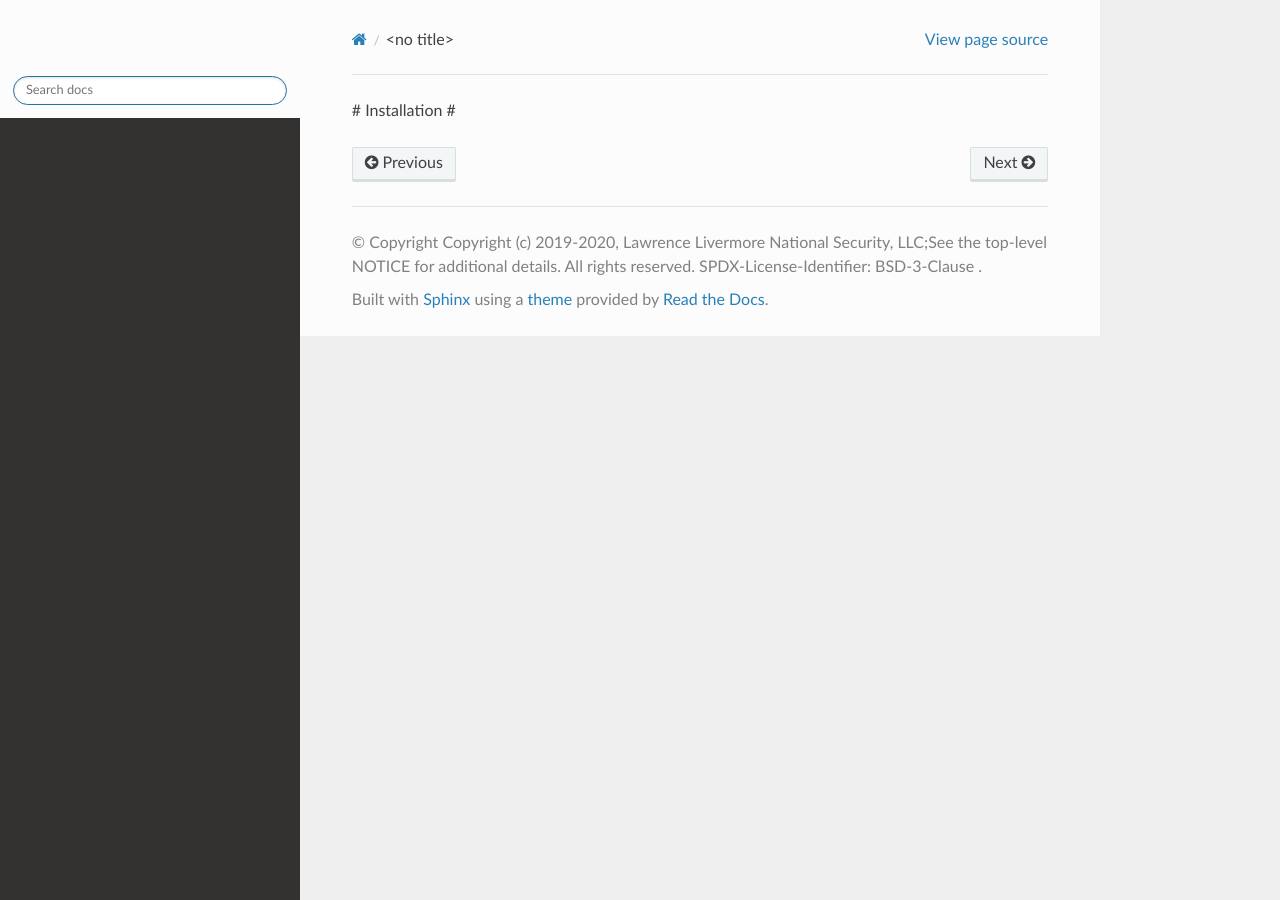
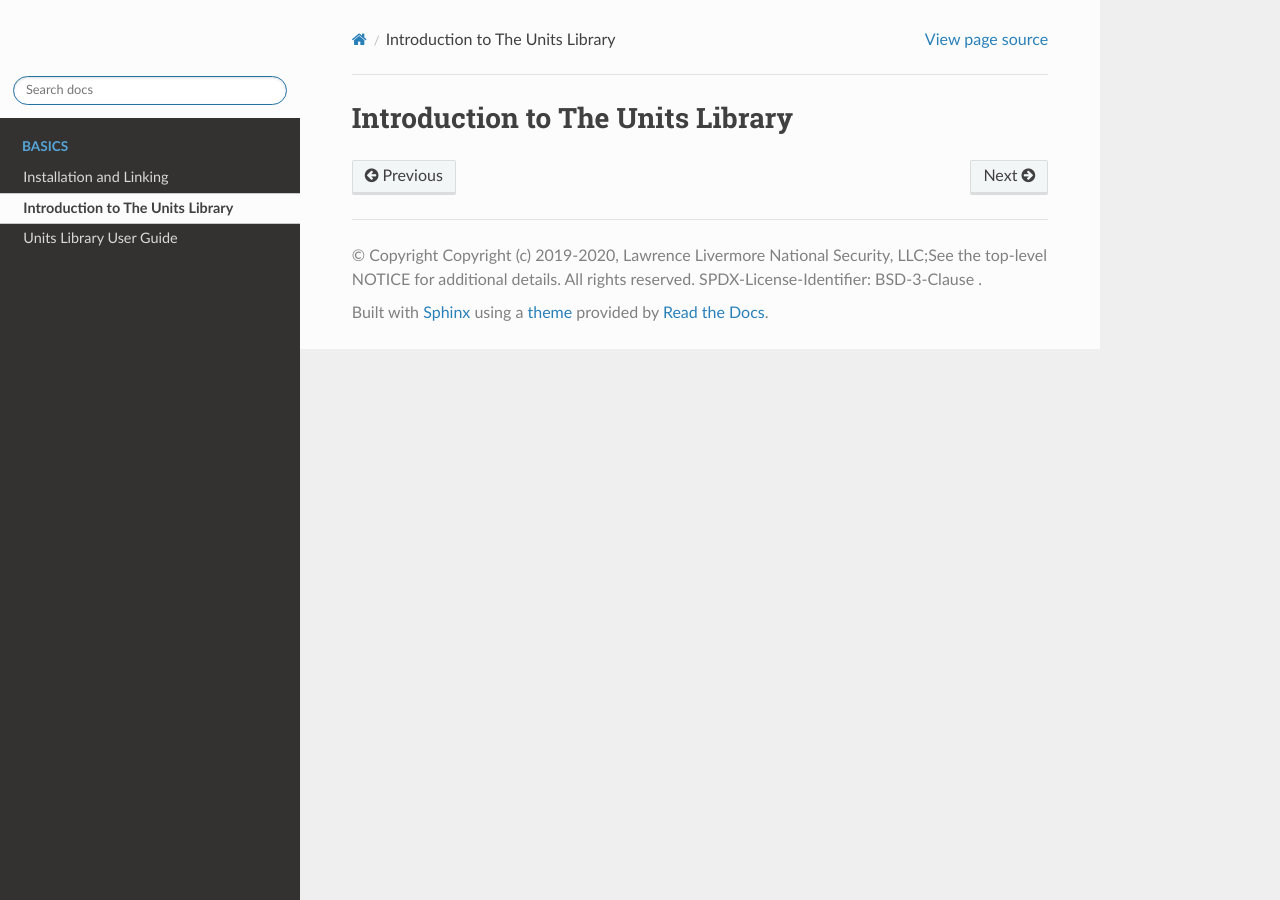
Before and after one commit to LLNL/units, a Sphinx documentation site: the page built from docs/introduction/index.rst, in a window 1280 px wide. Built offline with Sphinx 7.4.7 and the Read the Docs theme 2.0.0, drawn with Linux system fonts in a browser that asks for light colours.

Commit message:
Add titles to subpages and fix a link

```diff
--- a/docs/index.rst
+++ b/docs/index.rst
@@ -22,7 +22,7 @@ This software was developed for use in LLNL/GridDyn, and is currently a work in
 .. |Codacy| image:: https://api.codacy.com/project/badge/Grade/c0b5367026f34c4a9dc94ca4c19c770a
    :target: https://app.codacy.com/app/phlptp/units?utm_source=github.com&utm_medium=referral&utm_content=LLNL/units&utm_campaign=Badge_Grade_Settings
 
-.. |Azure| image::https://dev.azure.com/phlptp/units/_apis/build/status/LLNL.units?branchName=master
+.. |Azure| image:: https://dev.azure.com/phlptp/units/_apis/build/status/LLNL.units?branchName=master
     :target: https://dev.azure.com/phlptp/units/_build/latest?definitionId=1&branchName=master
 
 .. |Circle CI| image:: https://circleci.com/gh/LLNL/units.svg?style=svg
--- a/docs/installation/index.rst
+++ b/docs/installation/index.rst
@@ -1 +1,4 @@
-# User Guide #
+
+----------------------------
+Installation and Linking
+----------------------------
--- a/docs/introduction/index.rst
+++ b/docs/introduction/index.rst
@@ -1 +1,3 @@
-# Installation #
+-------------------------------------
+Introduction to The Units Library
+-------------------------------------
--- a/docs/user-guide/index.rst
+++ b/docs/user-guide/index.rst
@@ -1 +1,3 @@
-# User Guide #
+----------------------------
+Units Library User Guide
+----------------------------
```
